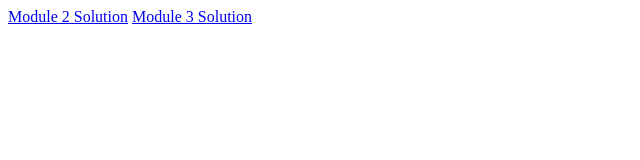
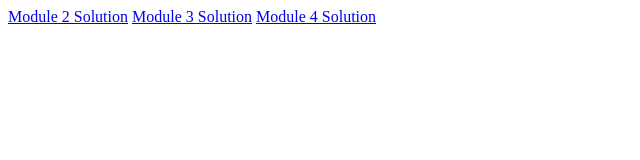
Before and after one commit to emilyy-liew/web-dev-course, a plain HTML site: page index.html in a window 1280 px wide. Shown: the whole page, without its empty margins (0-640 px from the left). Drawn offline with Linux system fonts and the light colour scheme.

Commit message:
Updated index.html with module 4 solution

```diff
--- a/index.html
+++ b/index.html
@@ -9,5 +9,6 @@
   <body>
     <a href="module-2-sol/index.html">Module 2 Solution</a>
     <a href="module-3-sol/index.html">Module 3 Solution</a>
+    <a href="module-4-sol/index.html">Module 4 Solution</a>
   </body>
 </html>
```
